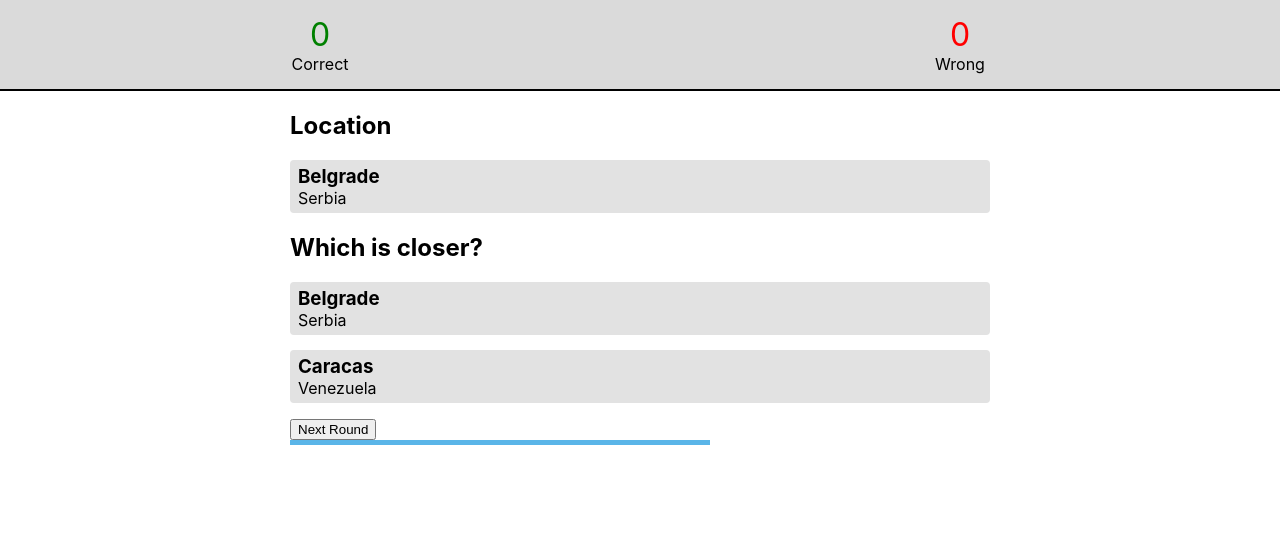
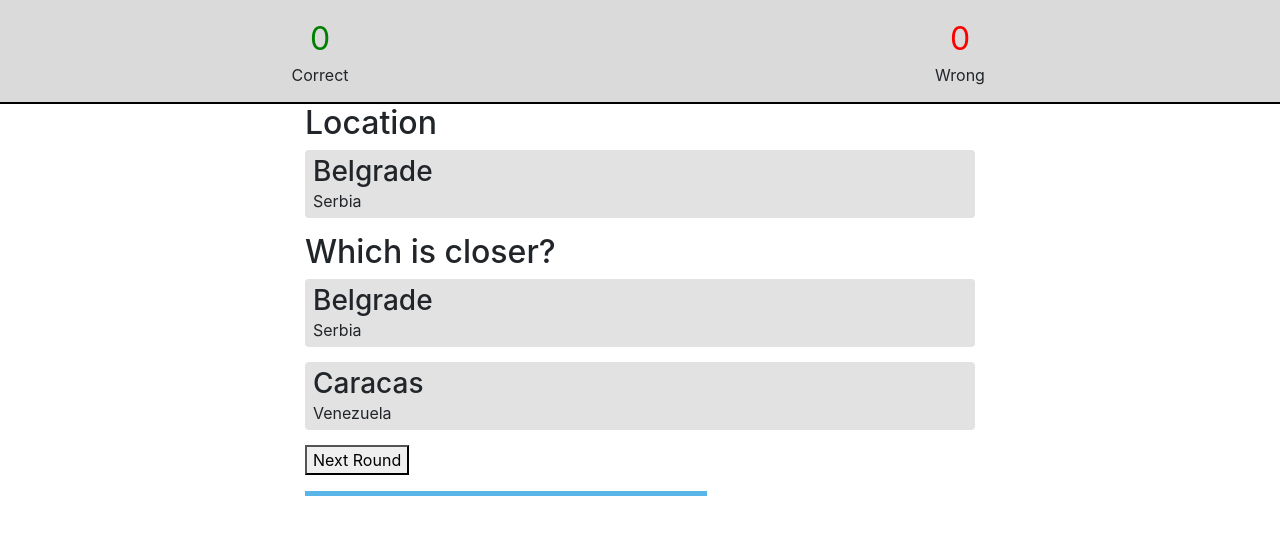
Before and after one commit to JohnAkerman/country-distance, a React (Create React App) app: page / in a window 1280 px wide. Shown: the top 534 px of the page. Built offline with nearby package versions, Linux system fonts and the light colour scheme.

Commit message:
Hooking in bootstrap 4

```diff
--- a/package.json
+++ b/package.json
@@ -3,6 +3,8 @@
   "version": "0.1.0",
   "private": true,
   "dependencies": {
+    "bootstrap": "^4.2.1",
+    "node-sass": "^4.11.0",
     "react": "^16.7.0",
     "react-dom": "^16.7.0",
     "react-scripts": "2.1.3"
--- a/src/App.js
+++ b/src/App.js
@@ -1,4 +1,6 @@
 import React, { Component } from 'react';
+
+import './custom.scss';
 
 import capitals from './lib/capitalData.json'
 import { distanceBetween, randomBetween } from './lib/helpers'
@@ -137,7 +139,7 @@ class App extends Component {
                     <Capital location={answerA.location} showDistance={answerA.showDistance} distance={answerA.distance} returnGuessToApp={value => this.updateAppState(value) } type="answer" />
                     <Capital location={answerB.location} showDistance={answerB.showDistance} distance={answerB.distance} returnGuessToApp={value => this.updateAppState(value) } type="answer" />
 
-                    <button type="button" onClick={this.nextGame}>Next Round</button>
+                    <button type="button" className="mb-3" onClick={this.nextGame}>Next Round</button>
                     <Timer duration="10" ref={(child) => { this._child = child }} onFinish={() => { this.onTimerFinish() }} />
                 </div>
             </div>
--- /dev/null
+++ b/src/custom.scss
@@ -0,0 +1 @@
+@import '~bootstrap/scss/bootstrap.scss';
```
Also changed, not shown: 1 other file (tests, documents, lock files or other folders).
